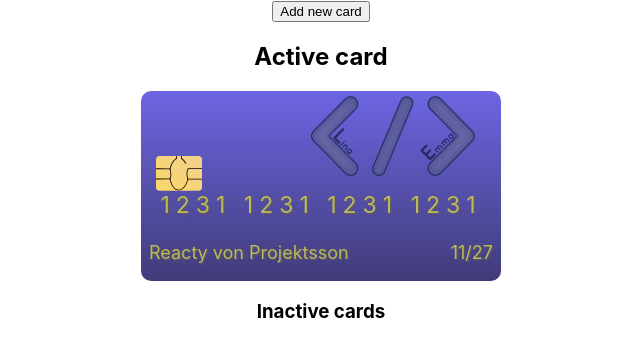
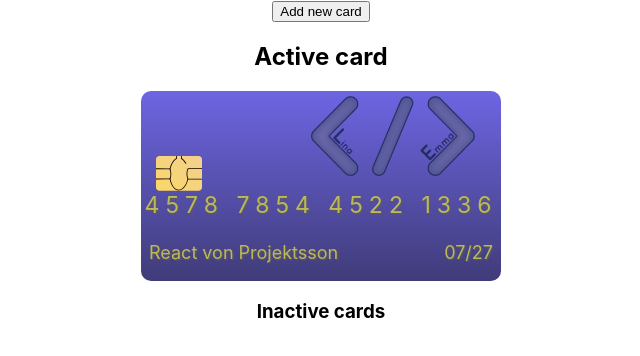
Before and after one commit to EmmaAslan/reactproject-e-wallet, a React (Create React App) app: page / in a window 1280 px wide. Shown: the top 356 px of the page, without its empty margins (319-959 px from the left). Built offline with nearby package versions, Linux system fonts and the light colour scheme.

Commit message:
smaller fixes + install npm package

```diff
--- a/package.json
+++ b/package.json
@@ -9,6 +9,7 @@
     "@testing-library/user-event": "^13.5.0",
     "react": "^17.0.2",
     "react-dom": "^17.0.2",
+    "react-number-format": "^4.9.1",
     "react-redux": "^7.2.6",
     "react-router-dom": "^5.3.0",
     "react-scripts": "5.0.0",
--- a/src/components/AddNewCard.jsx
+++ b/src/components/AddNewCard.jsx
@@ -3,20 +3,23 @@ import { addCard } from "../redux/slices/walletSlice";
 import { useState } from "react";
 import { Link } from "react-router-dom";
 import SingleCard from "./SingleCard";
+import NumberFormat from "react-number-format";
 
 const AddNewCard = () => {
   const dispatch = useDispatch();
 
   const { listOfCards } = useSelector((state) => state.walletList);
   const [cardNumber, setCardNumber] = useState("xxxx xxxx xxxx xxxx");
-  const [firstName, setFirstName] = useState("React");
-  const [lastName, setLastName] = useState("von Projektsson");
+  const [firstName, setFirstName] = useState("Name");
+  const [lastName, setLastName] = useState("Lastname");
   const [validMonth, setValidMonth] = useState("xx");
   const [validYear, setValidYear] = useState("xx");
-  const [cvc, setCvc] = useState("");
+  const [cvc, setCvc] = useState("xxx");
   const [vendor, setVendor] = useState("");
   const [value, setValue] = useState("default");
 
+
+  //
   const handleAddCard = () => {
     if (listOfCards.length <= 3)
       dispatch(
@@ -35,7 +38,12 @@ const AddNewCard = () => {
   };
 
   let changeCardNumber = (e) => {
+
     setCardNumber(e.target.value);
+    /*if(cardNumber < 16){
+      setCardNumber(e.target.value);
+    }
+    else alert ("Must be 16 numbers")*/
   };
   let changeFirstName = (e) => {
     setFirstName(e.target.value);
@@ -57,6 +65,8 @@ const AddNewCard = () => {
     setVendor(e.target.value);
   }
 
+  //var NumberFormat = require('react-number-format');
+
   return (
     <div>
       <h2>Add a new bank card</h2>
@@ -72,39 +82,36 @@ const AddNewCard = () => {
 
       <div>
         <div>
-          <input
-            type="text"
-            name="cardNumber"
-            placeholder="Card number"
-            pattern="\d*"
-            maxLength="16"
-            id="cardNumber"
-            //pattern="[0-9]{16}"
-            //pattern="/^[\d+\s]*$/"
-            //maxLength="16"
-            //minLength="16"
-            /*fixa pattern - grupperade i 4 */
-            onChange={changeCardNumber}
-            //fixa max-antal och så xxx står kvar?
+
+          <NumberFormat
+          format="#### #### #### ####"
+          name="cardNumber"
+          id="cardNumber"
+          placeholder="Card number"
+          onChange={changeCardNumber}
+          allowEmptyFormatting={false}
           />
-          <input
-            type="text"
-            placeholder="CVC"
-            id="cvc"
-            maxLength="3"
-            onChange={changeCvc}
+
+          <NumberFormat
+          format="###"
+          name="cvc"
+          id="cvc"
+          placeholder="CVC"
+          onChange={changeCvc}
           />
+
         </div>
+
         <div>
           <input
             type="text"
-            placeholder="Firstname"
+            placeholder="First Name"
             id="firstName"
             onChange={changeFirstName}
           />
           <input
             type="text"
-            placeholder="Lastname"
+            placeholder="Last Name"
             id="lastName"
             onChange={changeLastName}
           />
@@ -135,8 +142,6 @@ const AddNewCard = () => {
             <option value="Swedbank">Swedbank</option>
             <option value="Ica">Ica</option>
           </select>
-          <p>{value}</p>
-
           </div>
         <Link to="/">
           <button onClick={handleAddCard}>Add card</button>
--- a/src/redux/slices/walletSlice.js
+++ b/src/redux/slices/walletSlice.js
@@ -6,12 +6,12 @@ const walletSlice = createSlice({
     listOfCards: [
       {
         id: Date.now(),
-        cardNumber: "1231 1231 1231 1231",
-        firstName: "Reacty",
+        cardNumber: "4578 7854 4522 1336",
+        firstName: "React",
         lastName: "von Projektsson",
-        validMonth: 11,
-        validYear: 27,
-        cvc: "123",
+        validMonth: "07",
+        validYear: "27",
+        cvc: "412",
         vendor: "LE Bank",
       },
     ],
```
Also changed, not shown: 1 other file (tests, documents, lock files or other folders).
